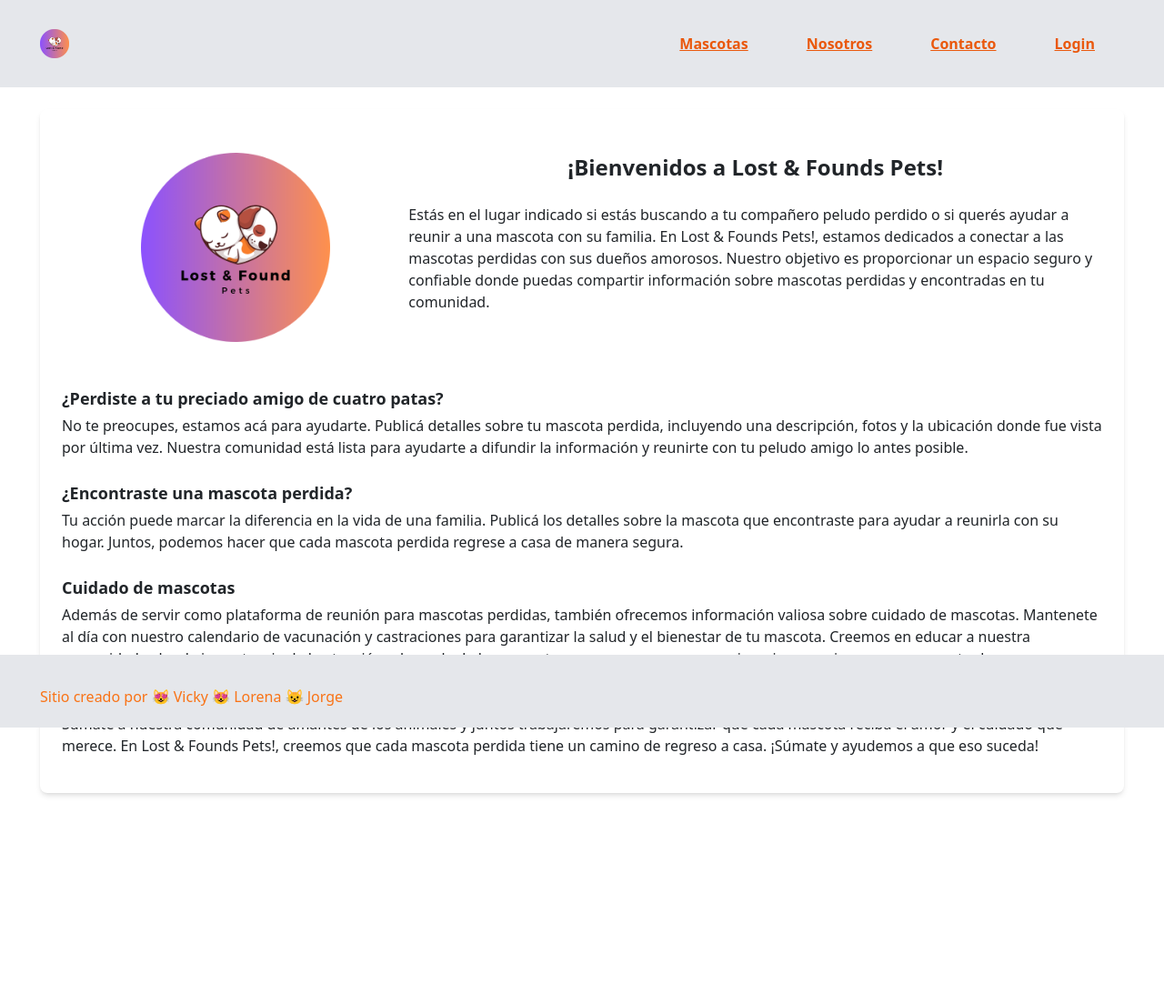
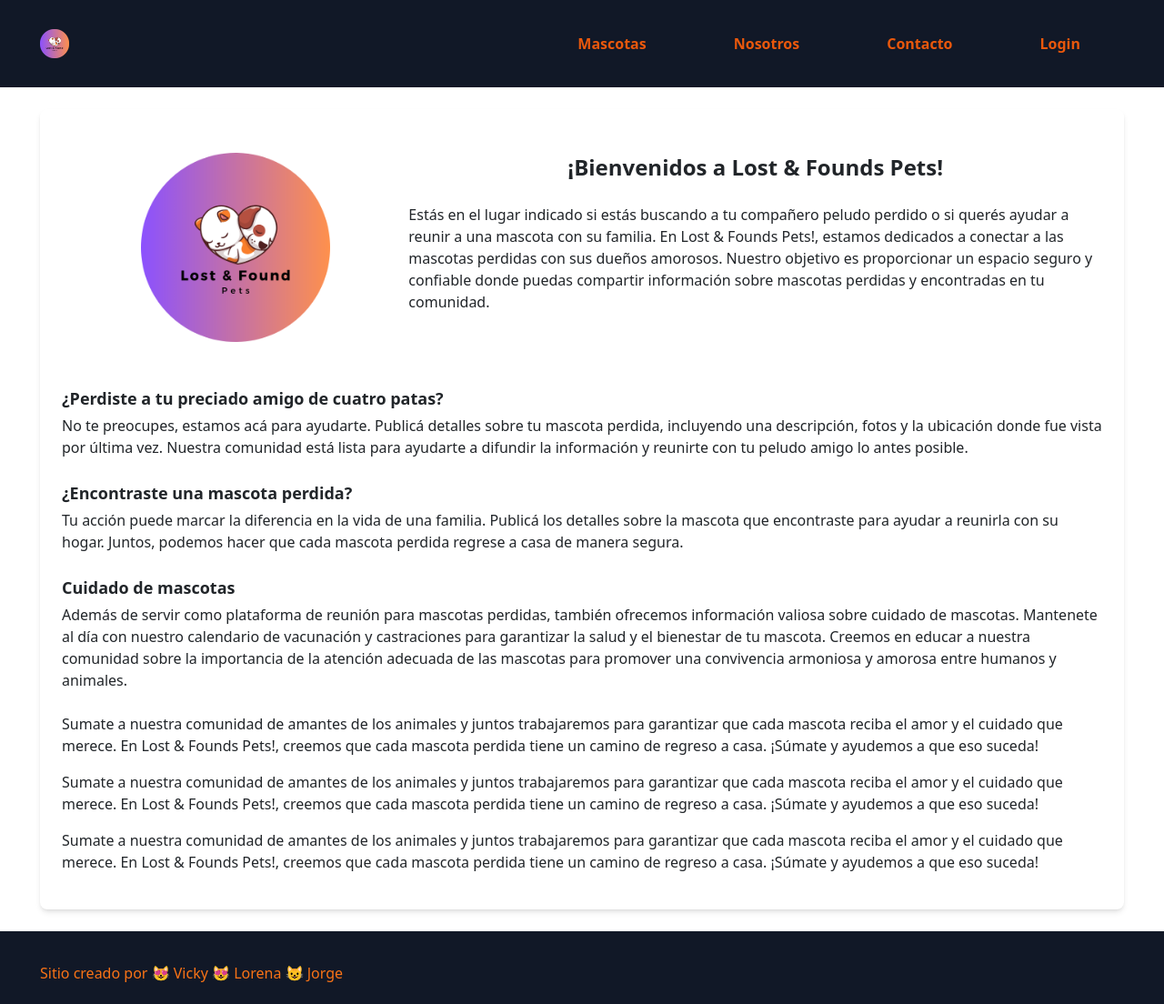
Before and after one commit to JorgeVergaraSou/ToDoTaskFront, a React (Vite) app: page / in a window 1280 px wide. Shown: the whole page at 91% size. Before the commit the page ends 976 px from the top, so only its background shows below. Built offline with nearby package versions, Linux system fonts and the light colour scheme.

Commit message:
estilos: agrego cambio de colores

```diff
--- a/src/App.tsx
+++ b/src/App.tsx
@@ -3,10 +3,10 @@ import { BrowserRouter } from 'react-router-dom'
 import './App.css'
 import { Body } from './components/Body'
 import { Footer, Header } from './components/components'
-import Modal from 'react-modal';
+import Modal from 'react-modal'
 
 // Inicializar react-modal con el elemento raíz de la aplicación
-Modal.setAppElement('#root');
+// Modal.setAppElement('#root')
 const App: React.FC = () => (
   <div className='flex flex-col min-h-screen'>
     <BrowserRouter>
--- a/src/components/Body.tsx
+++ b/src/components/Body.tsx
@@ -10,7 +10,7 @@ interface RoutesType {
 
 export const Body: React.FC = () => {
   return (
-    <>
+    <div className='flex-grow'>
       <Routes>
         {LFRoutes.map((item: RoutesType) => (
           <Route key={item.key} path={item.path} element={item.element} />
@@ -18,6 +18,6 @@ export const Body: React.FC = () => {
 
         {/* <Route path='*' element={<NotFoundRedirect />} /> */}
       </Routes>
-    </>
+    </div>
   )
 }
--- a/src/components/Card.tsx
+++ b/src/components/Card.tsx
@@ -27,7 +27,7 @@ export const Card: React.FC<CardProps> = ({
         {petTags !== undefined && (
           <div className='px-6 pt-4 pb-2'>
             {petTags.map(tag => (
-              <span className='inline-block bg-gray-200 rounded-full px-3 py-1 text-sm font-semibold text-gray-700 mr-2 mb-2'>
+              <span className='inline-block bg-gray-900 rounded-full px-3 py-1 text-sm font-semibold text-gray-700 mr-2 mb-2'>
                 {tag}
               </span>
             ))}
--- a/src/components/Footer.tsx
+++ b/src/components/Footer.tsx
@@ -2,8 +2,8 @@ import React from 'react'
 
 export const Footer: React.FC = () => {
   return (
-    <footer className='flex-shrink-0 md:sticky md:bottom-0 '>
-      <div className='bg-gray-200 text-white'>
+    // <footer className='flex-shrink-0 md:sticky md:bottom-0 '>
+      <footer className='footer bg-gray-900 text-white'>
         <div className='flex justify-between items-center h-20 max-w-[1240px] mx-auto px-4'>
           {/* Logo */}
           <div className='text-orange-500 footercenter'>
@@ -12,7 +12,7 @@ export const Footer: React.FC = () => {
 
           </div>
         </div>
-      </div>
-    </footer>
+      </footer>
+    // </footer>
   )
 }
--- a/src/components/NavBar.tsx
+++ b/src/components/NavBar.tsx
@@ -3,6 +3,7 @@ import { AiOutlineClose, AiOutlineMenu } from 'react-icons/ai'
 import imgUrl from '../assets/logoRounded.png'
 import { routes } from '../constants'
 import { NavButton, UserContext } from './components'
+import { twMerge } from 'tailwind-merge'
 
 export const NavBar: React.FC = () => {
   const { user } = useContext(UserContext)!
@@ -33,7 +34,7 @@ export const NavBar: React.FC = () => {
   }, [user])
 
   return (
-    <div className='bg-gray-200 text-white'>
+    <div className='bg-gray-900 text-white'>
       <div className='flex justify-between items-center h-24 max-w-[1240px] mx-auto px-4'>
         {/* Logo */}
         <div className='text-orange-500'>
@@ -47,34 +48,36 @@ export const NavBar: React.FC = () => {
           </NavButton>
         </div>
         {/* Desktop Navigation */}
-        <ul className='hidden md:flex font-semibold justify-between mb-0'>
+        <ul className='hidden md:flex font-bold justify-between mb-0 h-full'>
           {navItems.map(item => (
-            <li key={item.id} className='m-2'>
+            <li key={item.id} className='h-full flex items-center'>
               <NavButton
                 to={user && item.logedInUrl ? item.logedInUrl : item.url}
                 text={user && item.logedInText ? item.logedInText : item.text}
-                className='p-4 hover:bg-orange-600 rounded-xl cursor-pointer duration-300 text-orange-600 hover:text-white'
+                className='h-full flex items-center px-5 py-6 hover:bg-orange-600 cursor-pointer duration-300 text-orange-600 hover:text-white'
               />
             </li>
           ))}
         </ul>
 
         {/* Mobile Navigation Icon */}
-        <div onClick={handleNav} className='block md:hidden cursor-pointer'>
+        <div onClick={handleNav} className='block md:hidden cursor-pointer z-50'>
           {nav ? <AiOutlineClose size={24} /> : <AiOutlineMenu size={24} />}
         </div>
 
         {/* Mobile Navigation Menu */}
         <ul
           className={
-            nav
-              ? 'fixed md:hidden left-0 top-0 w-[90%] h-full border-r border-r-gray-900 bg-gray-200 ease-in-out duration-500'
-              : 'ease-in-out w-[90%] duration-500 fixed top-0 bottom-0 left-[-100%]'
+            twMerge('fixed ease-in-out w-[100%] top-0 duration-500 p-0 ',
+              nav
+                ? 'md:hidden left-0 h-full border-r border-r-gray-900 bg-gray-900'
+                : 'bottom-0 left-[-100%]'
+            )
           }
         >
           {/* Mobile Logo */}
-          <div className='text-orange-500 m-4'>
-            <NavButton to={routes.home.url} onClick={handleNav}>
+          <div className='flex justify-center items-center my-4 w-16 h-16 m-auto'>
+            <NavButton to={routes.home.url} onClick={handleNav} className='w-16 h-16'>
               <img
                 className='img-fluid mx-auto w-16 h-16'
                 src={imgUrl}
@@ -85,12 +88,12 @@ export const NavBar: React.FC = () => {
 
           {/* Mobile Navigation Items */}
           {navItems.map(item => (
-            <li key={item.id} className='m-4'>
+            <li key={item.id} className='font-bold'>
               <NavButton
                 to={user && item.logedInUrl ? item.logedInUrl : item.url}
                 onClick={handleNav}
                 text={user && item.logedInText ? item.logedInText : item.text}
-                className='block p-4 hover:bg-orange-600 rounded-xl cursor-pointer duration-300 text-orange-600 hover:text-white border border-gray-300'
+                className='block p-6 hover:bg-orange-600 cursor-pointer duration-300 text-orange-600 hover:text-white text-center'
               />
             </li>
           ))}
--- a/src/components/NavButton.tsx
+++ b/src/components/NavButton.tsx
@@ -11,7 +11,7 @@ export const NavButton: React.FC<NavButtonProps> = ({
   ...props
 }) => {
   return (
-    <Link {...props} className={twMerge('navButton', props.className)} >
+    <Link {...props} className={twMerge('nav-button no-underline', props.className)} >
       {text}
       {props.children}
     </Link>
--- a/src/index.css
+++ b/src/index.css
@@ -13,6 +13,24 @@
   }
 }
 /* HTML: <div class="loader"></div> */
+body, html {
+  height: 100%;
+  margin: 0;
+  display: flex;
+  flex-direction: column;
+}
+
+#root {
+  flex: 1;
+  display: flex;
+  flex-direction: column;
+}
+
+.footer {
+  flex-shrink: 0;
+  margin-top: auto;
+}
+
 .loader {
   width: calc(6*30px);
   height: 50px;
--- a/src/pages/Inicio.tsx
+++ b/src/pages/Inicio.tsx
@@ -70,6 +70,20 @@ export const Inicio: React.FC = () => {
           cada mascota perdida tiene un camino de regreso a casa. ¡Súmate y
           ayudemos a que eso suceda!
         </p>
+        <p>
+          Sumate a nuestra comunidad de amantes de los animales y juntos
+          trabajaremos para garantizar que cada mascota reciba el amor y el
+          cuidado que merece. En Lost & Founds Pets!, creemos que
+          cada mascota perdida tiene un camino de regreso a casa. ¡Súmate y
+          ayudemos a que eso suceda!
+        </p>
+        <p>
+          Sumate a nuestra comunidad de amantes de los animales y juntos
+          trabajaremos para garantizar que cada mascota reciba el amor y el
+          cuidado que merece. En Lost & Founds Pets!, creemos que
+          cada mascota perdida tiene un camino de regreso a casa. ¡Súmate y
+          ayudemos a que eso suceda!
+        </p>
       </div>
 
     </>
```
